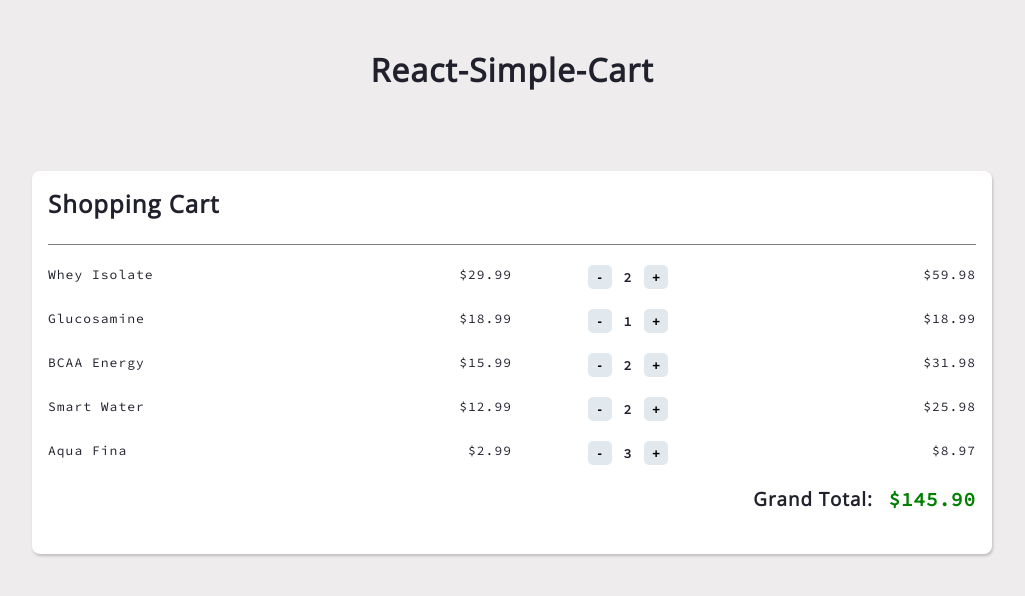
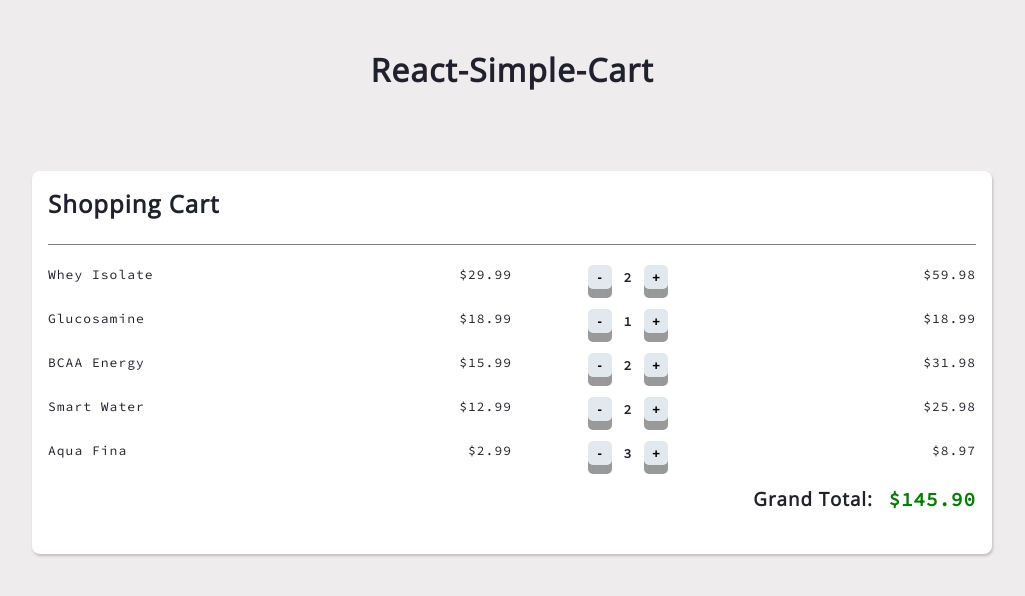
Before and after one commit to MAbdurahman/react-simple-cart, a React (Create React App) app: page / in a window 1280 px wide. Shown: the top 596 px of the page, without its empty margins (128-1153 px from the left). Built offline with nearby package versions, Linux system fonts and the light colour scheme.

Commit message:
Add 3D-look to CartItem__buttons button

```diff
--- a/src/components/cart-item/CartItem.css
+++ b/src/components/cart-item/CartItem.css
@@ -11,9 +11,11 @@
 .CartItem div {
    width: 25%;
 }
+
 .CartItem__name {
    text-align: left;
 }
+
 .CartItem__price,
 .CartItem__total {
    text-align: right;
@@ -31,6 +33,21 @@
    -moz-border-radius: 5px;
    -ms-border-radius: 5px;
    -o-border-radius: 5px;
+   box-shadow: 0 9px #999;
+   transition: all .333s cubic-bezier(0.25, 0.45, 0.45, 0.95);
+   -webkit-transition: all .333s cubic-bezier(0.25, 0.45, 0.45, 0.95);
+   -moz-transition: all .333s cubic-bezier(0.25, 0.45, 0.45, 0.95);
+   -ms-transition: all .333s cubic-bezier(0.25, 0.45, 0.45, 0.95);
+   -o-transition: all .333s cubic-bezier(0.25, 0.45, 0.45, 0.95);
+}
+
+.CartItem__buttons button:active {
+   box-shadow: 0 5px #666;
+   transform: translateY(4px);
+   -webkit-transform: translateY(4px);
+   -moz-transform: translateY(4px);
+   -ms-transform: translateY(4px);
+   -o-transform: translateY(4px);
 }
 
 .CartItem__buttons button:disabled {
```
